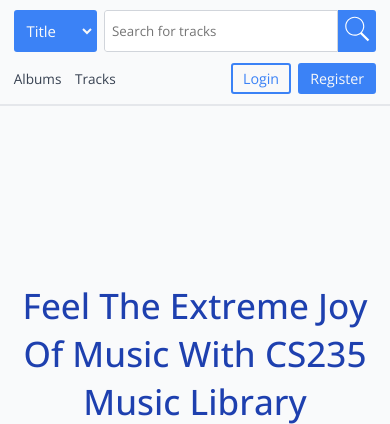
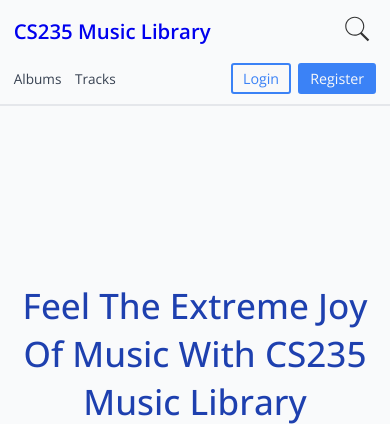
Before and after one commit to yunwi5/music-library, a Flask app: page / in a window 390 px wide. Shown: the top 424 px of the page. Run offline with Flask 2, Linux system fonts and the light colour scheme; parts of the project's set-up code (start-up, migrations or seed data) failed here and were passed over.

Commit message:
Add search form toggling functionality to enhance mobile responsive header

```diff
--- a/music/static/css/header.css
+++ b/music/static/css/header.css
@@ -1,3 +1,4 @@
+/* Re-usable header component styling */
 #header {
     display: flex;
     justify-content: space-between;
@@ -9,10 +10,20 @@
     border-bottom: 2px solid var(--color-gray-3);
 }
 
-/* Hide the heading for mobile screen  */
-@media only screen and (max-width: 690px) {
-    .header__heading {
-        display: none;
+/* Search icon for showing the search form in the mobile screen */
+.search-icon {
+    background-color: transparent;
+    padding: 5px;
+    border-radius: 5px;
+}
+
+.search-icon:hover {
+    background-color: var(--color-gray-3);
+}
+
+@media only screen and (min-width: 690px) {
+    .search-icon {
+        display: hidden;
     }
 }
 
@@ -25,6 +36,7 @@
 @media only screen and (max-width: 690px) {
     .search-form {
         width: 100%;
+        display: none;
     }
 }
 
--- a/music/static/js/script.js
+++ b/music/static/js/script.js
@@ -1,3 +1,40 @@
+// JS logic for responsive header search form toggling functionality
+const MOBILE_BP = 690; // Mobile screen break point
+
+const header = document.querySelector('#header');
+const searchForm = document.querySelector('.search-form');
+const headerHeading = document.querySelector('.header__heading');
+
+const searchIcon = document.querySelector('#search-icon');
+searchIcon.addEventListener('click', () => {
+    if (window.innerWidth >= MOBILE_BP) return;
+    searchForm.style.display = 'flex';
+    headerHeading.style.display = 'none';
+    searchIcon.style.display = 'none';
+});
+
+function turnOffSearchMode() {
+    headerHeading.style.display = 'block';
+    searchForm.style.display = 'none';
+    searchIcon.style.display = 'block';
+}
+
+window.addEventListener('resize', () => {
+    if (window.innerWidth >= MOBILE_BP) {
+        headerHeading.style.display = 'block';
+        searchForm.style.display = 'flex';
+        searchIcon.style.display = 'none';
+    } else {
+        turnOffSearchMode();
+    }
+});
+
+window.addEventListener('click', function (e) {
+    if (!header.contains(e.target) && window.innerWidth < MOBILE_BP) {
+        turnOffSearchMode();
+    }
+});
+
 // JS logic to close the flash message if the user clicks the "X" button
 function closeFlashMessage(closeBtn) {
     const flashContainer = closeBtn.parentElement;
--- a/music/templates/layout.html
+++ b/music/templates/layout.html
@@ -15,7 +15,7 @@
 
     <link rel="stylesheet" href="{{ url_for('static', filename='css/main.css') }}">
     <link rel="stylesheet" href="https://fonts.googleapis.com/icon?family=Material+Icons">
-    <script src="{{ url_for('static', filename='js/script.js') }}"></script>
+    <script defer src="{{ url_for('static', filename='js/script.js') }}"></script>
 </head>
 
 
--- a/music/templates/partials/header.html
+++ b/music/templates/partials/header.html
@@ -21,6 +21,14 @@
         </div>
     </form>
 
+    <!-- Button for showing the search form. This element is only visible in the mobile screen size -->
+    <button id="search-icon" class="search-icon">
+        <svg fill="#333333" xmlns="http://www.w3.org/2000/svg" viewBox="0 0 50 50" width="28px" height="28px">
+            <path
+                d="M 21 3 C 11.621094 3 4 10.621094 4 20 C 4 29.378906 11.621094 37 21 37 C 24.710938 37 28.140625 35.804688 30.9375 33.78125 L 44.09375 46.90625 L 46.90625 44.09375 L 33.90625 31.0625 C 36.460938 28.085938 38 24.222656 38 20 C 38 10.621094 30.378906 3 21 3 Z M 21 5 C 29.296875 5 36 11.703125 36 20 C 36 28.296875 29.296875 35 21 35 C 12.703125 35 6 28.296875 6 20 C 6 11.703125 12.703125 5 21 5 Z" />
+        </svg>
+    </button>
+
 
     <nav class="header__nav">
         <div class="header__nav-items">
```
